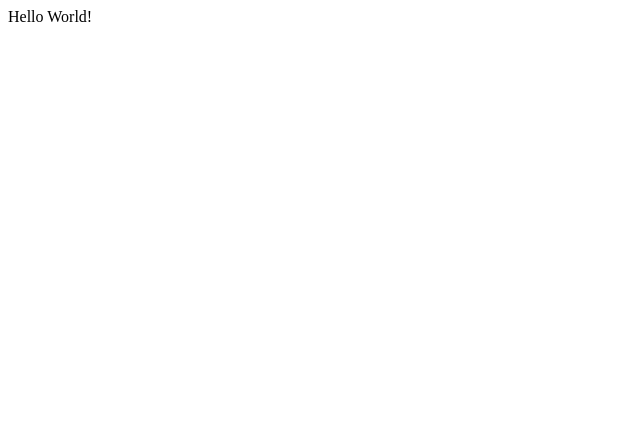
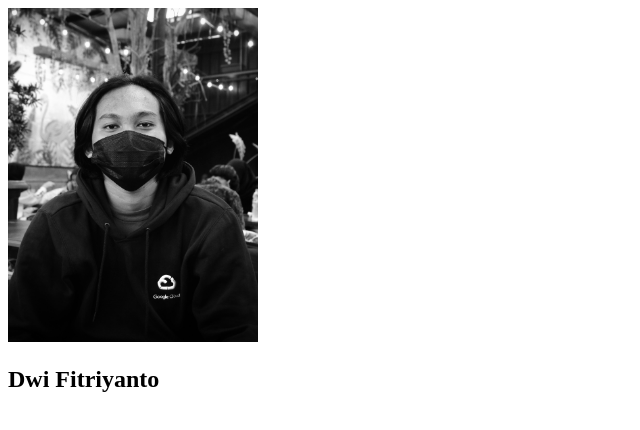
Before and after one commit to masred/source-code-management-untuk-pemula, a plain HTML site: page index.html in a window 1280 px wide. Shown: the whole page, without its empty margins (0-640 px from the left). Drawn offline with Linux system fonts and the light colour scheme.

Commit message:
Changed Hello world with img and h2 to display simple profile data. Image file added in the folder images and used as resourc in the img element in index.html file

```diff
--- a/index.html
+++ b/index.html
@@ -2,6 +2,7 @@
 <html>
   <head> </head>
   <body>
-    Hello World!
+    <img src="images/DSCF5679-01.jpeg" alt="Profile Image" width="250px" />
+    <h2>Dwi Fitriyanto</h2>
   </body>
 </html>
```
Also changed, not shown: images/DSCF5679-01.jpeg (added).
